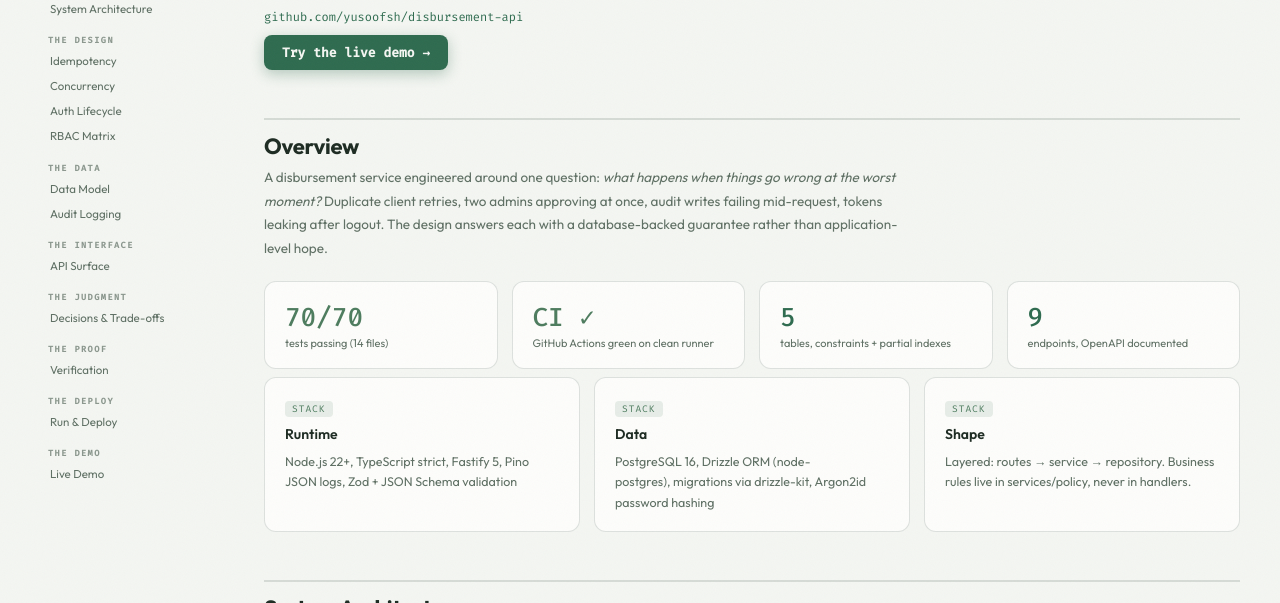
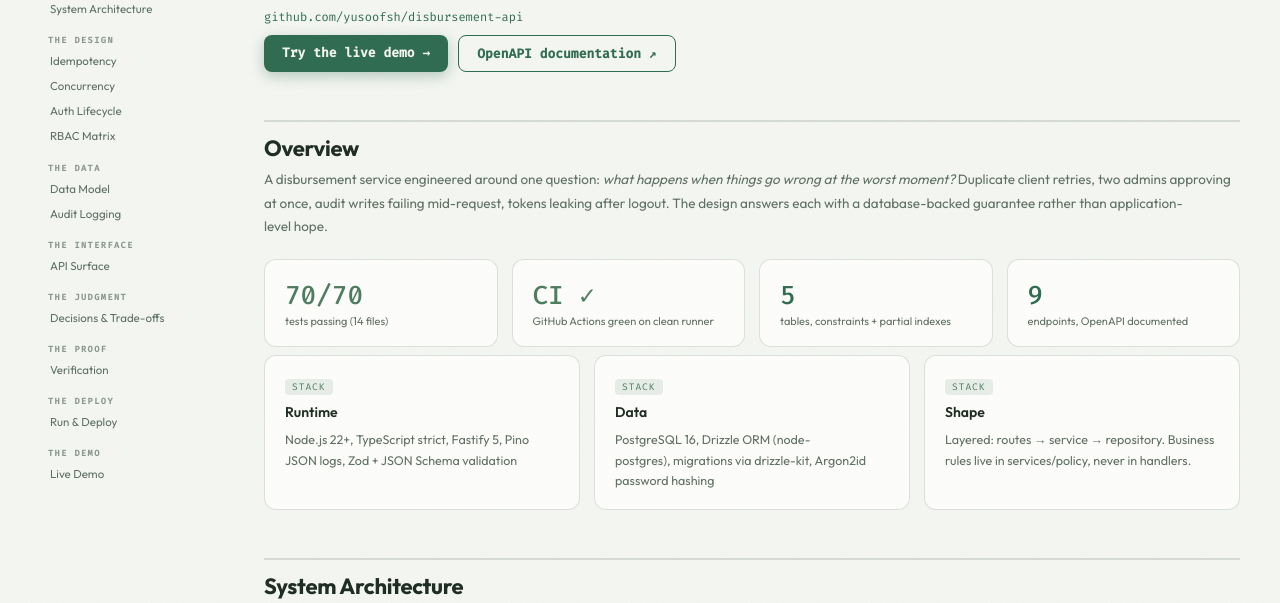
Before and after one commit to yusoofsh/disbursement-api, a website: page docs/index.html in a window 1280 px wide. Shown: the part 113-716 px from the top of the page. Drawn offline with Linux system fonts and the light colour scheme; no server answers.

Commit message:
docs: add ghost button for the live documentation in the hero
Secondary OpenAPI documentation button next to the try-live-demo CTA,
opening the deployed /documentation in a new tab.

```diff
--- a/docs/index.html
+++ b/docs/index.html
@@ -165,7 +165,6 @@
   .skip-link:focus-visible { transform: translateY(0); }
   .demo-cta {
     display: inline-block;
-    margin-top: 10px;
     padding: 9px 18px;
     border-radius: 8px;
     background: var(--primary);
@@ -178,6 +177,21 @@
   }
   .demo-cta:hover { transform: translateY(-1px); box-shadow: 0 6px 18px color-mix(in srgb, var(--primary) 40%, transparent); }
   .demo-cta:active { transform: translateY(0) scale(0.98); }
+  .hero-ctas { display: flex; flex-wrap: wrap; gap: 10px; margin-top: 10px; }
+  .docs-cta {
+    display: inline-block;
+    padding: 9px 18px;
+    border-radius: 8px;
+    background: transparent;
+    color: var(--primary) !important;
+    font-family: var(--font-mono);
+    font-size: 13px; font-weight: 700;
+    text-decoration: none;
+    border: 1px solid var(--primary);
+    transition: transform 0.15s, box-shadow 0.15s, background 0.15s;
+  }
+  .docs-cta:hover { transform: translateY(-1px); box-shadow: 0 6px 18px color-mix(in srgb, var(--primary) 22%, transparent); background: var(--primary-dim); }
+  .docs-cta:active { transform: translateY(0) scale(0.98); }
 
   .sec-head {
     font-size: 22px; font-weight: 700; letter-spacing: -0.3px;
@@ -187,7 +201,7 @@
     scroll-margin-top: 24px;
     text-wrap: balance;
   }
-  .sec-desc { font-size: 13.5px; line-height: 1.75; color: var(--text-dim); margin-bottom: 20px; max-width: 640px; text-wrap: pretty; }
+  .sec-desc { font-size: 13.5px; line-height: 1.75; color: var(--text-dim); margin-bottom: 20px; text-wrap: pretty; }
   .sec-desc code, td code, li code, .card code, p code {
     font-family: var(--font-mono); font-size: 11.5px;
     background: var(--primary-dim); color: var(--primary);
@@ -566,7 +580,10 @@
     <h1 class="animate" style="--i:0">Disbursement API Submission</h1>
     <p class="subtitle animate" style="--i:1">LintasPay, Senior Backend Developer assessment, technical explainer</p>
     <p class="animate" style="--i:2"><a class="repo-link" href="https://github.com/yusoofsh/disbursement-api">github.com/yusoofsh/disbursement-api</a></p>
-    <p class="animate" style="--i:3"><a class="demo-cta" href="#s-demo">Try the live demo →</a></p>
+    <p class="animate hero-ctas" style="--i:3">
+      <a class="demo-cta" href="#s-demo">Try the live demo →</a>
+      <a class="docs-cta" href="https://disbursement.yusoofsh.cloud/documentation" target="_blank" rel="noopener noreferrer">OpenAPI documentation ↗</a>
+    </p>
 
     <!-- ================= OVERVIEW ================= -->
     <div class="sec-head animate" id="s-overview">Overview</div>
```
